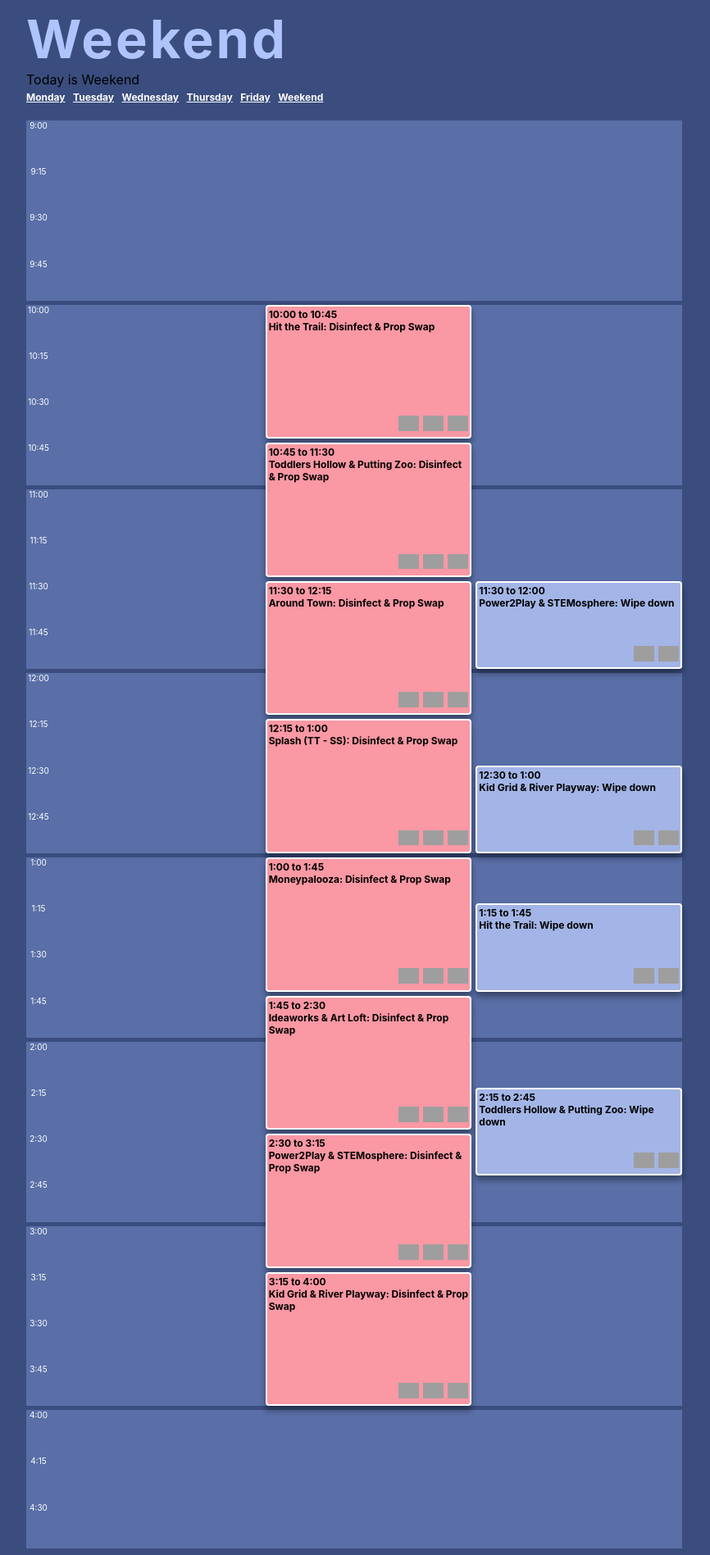
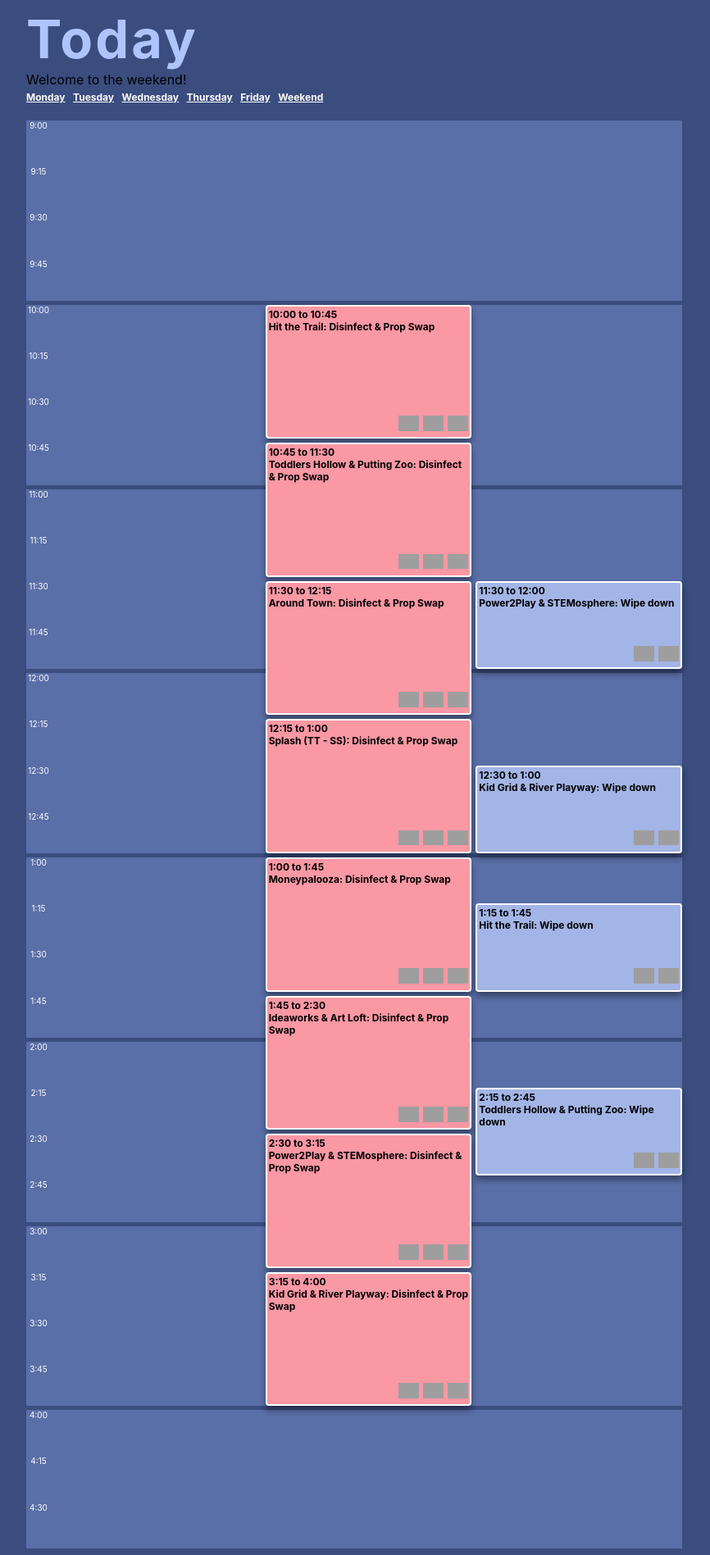
Before and after one commit to UnicycleDumpTruck/skdout, a Jekyll site: the page built from today.markdown, in a window 1280 px wide, cut to the strip 0-1897 px from the top of the page. Shown: the whole strip at 82% size, without its empty margins (208-1074 px from the left). Built offline with Jekyll 4.4.1, drawn with Linux system fonts in a browser that asks for light colours; grey boxes are pictures that could not be loaded.

Commit message:
conditional subtitle

```diff
--- a/_layouts/today_tasks.html
+++ b/_layouts/today_tasks.html
@@ -21,8 +21,8 @@
             var d = new Date();
             var n = d.getDay();
             var today = 'Weekend'; //weekdays[n];
-            document.getElementById("page_title").innerHTML = today;
-            document.getElementById("today_is").innerHTML = "Today is " + today;
+            //document.getElementById("page_title").innerHTML = today;
+            document.getElementById("today_is").innerHTML = ((today == "Weekend") ? "Welcome to the weekend!" : ("Today is " + today));
 
             for(var j = 0; j < weekdays.length; j++) {
                 var divsToHide = document.getElementsByClassName(weekdays[j]); //divsToHide is an array
@@ -43,7 +43,7 @@
 <body onload="showToday()">
     <div class="body_container">
         <div class="title_nav_container">
-            <div class="page_title" id="page_title"></div>
+            <div class="page_title" id="page_title">Today</div>
             <div class="today_is" id="today_is"></div>
             <div class="nav_container">
                 <a class="day_link" href="/sked/monday">Monday</a>
```
